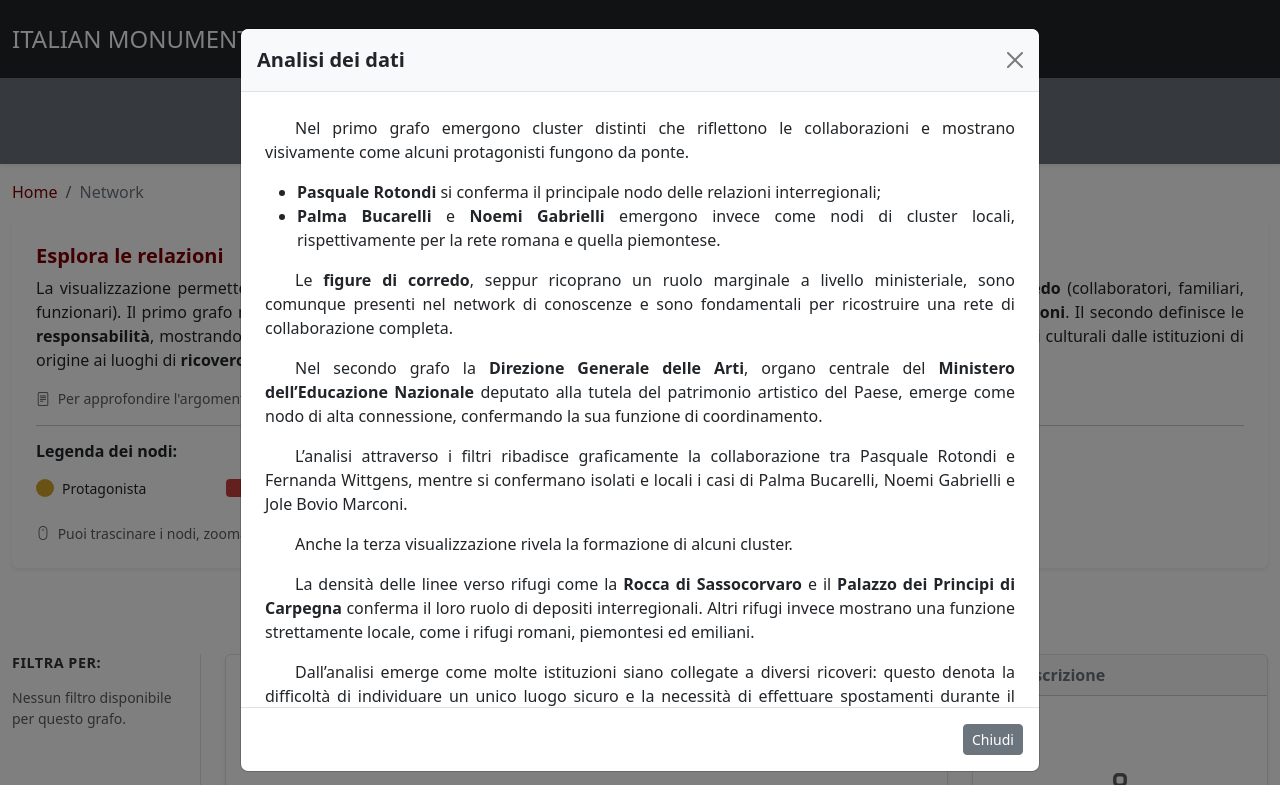
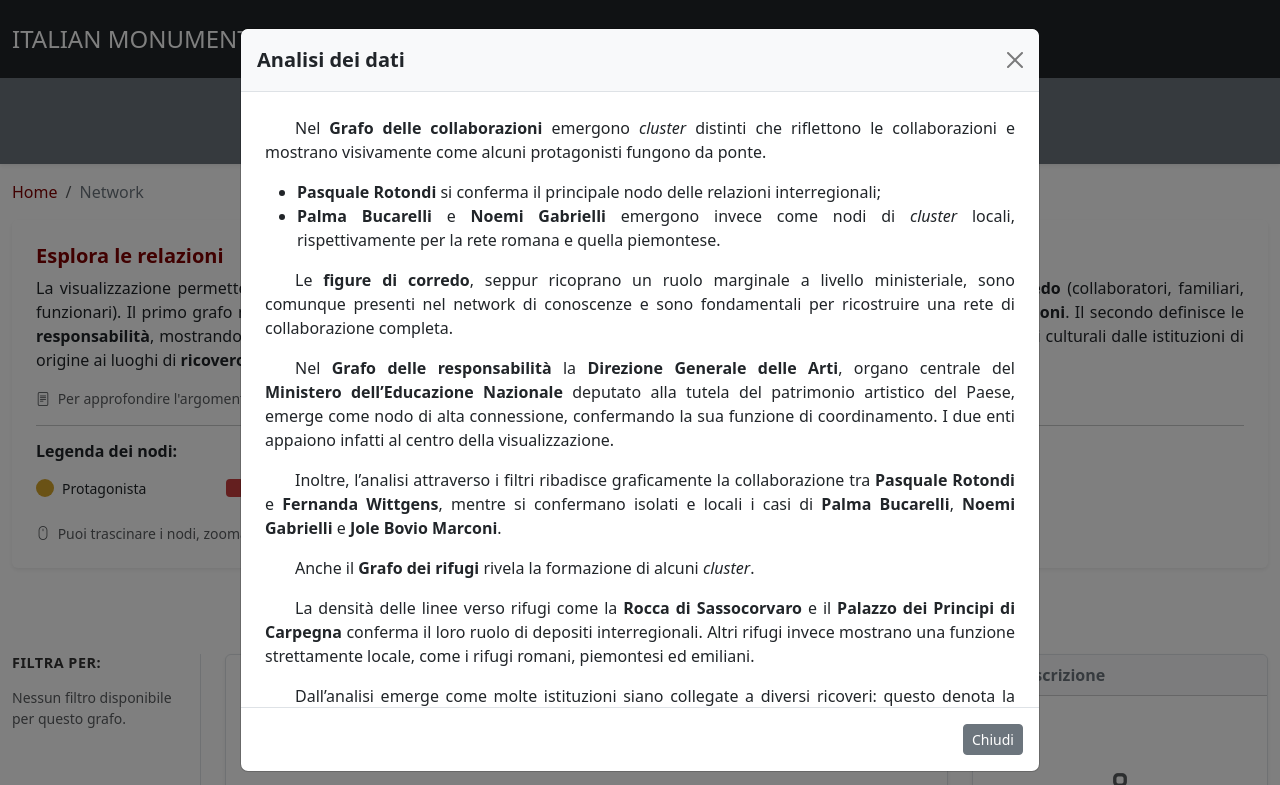
Before and after one commit to elisapoloni/Italian-Monuments-Men-and-Women_DH, a plain HTML site: page network.html in a window 1280 px wide. Both pictures are taken after a click on the link "analisi dei dati". Shown: the top 785 px of the page. Drawn offline with nearby package versions, Linux system fonts and the light colour scheme; a script that the page names is missing.

Commit message:
Refactor network.html structure and content

```diff
--- a/network.html
+++ b/network.html
@@ -200,13 +200,13 @@
             </div>
             <div class="modal-body p-4">
                 <p class="card-text" style="text-align: justify; text-indent: 30px;">
-                    Nel primo grafo emergono cluster distinti che riflettono le collaborazioni e mostrano
+                    Nel <b>Grafo delle collaborazioni</b> emergono <em>cluster</em> distinti che riflettono le collaborazioni e mostrano
                     visivamente come alcuni protagonisti fungono da ponte.
                 </p>
 
                 <ul class="card-text" style="text-align: justify;">
                     <li><b>Pasquale Rotondi</b> si conferma il principale nodo delle relazioni interregionali;</li>
-                    <li><b>Palma Bucarelli</b> e <b>Noemi Gabrielli</b> emergono invece come nodi di cluster locali,
+                    <li><b>Palma Bucarelli</b> e <b>Noemi Gabrielli</b> emergono invece come nodi di <em>cluster</em> locali,
                         rispettivamente per la rete romana e quella piemontese.</li>
                 </ul>
 
@@ -216,19 +216,19 @@
                 </p>
 
                 <p class="card-text" style="text-align: justify; text-indent: 30px;">
-                    Nel secondo grafo la <b>Direzione Generale delle Arti</b>, organo centrale del <b>Ministero
+                    Nel <b>Grafo delle responsabilità</b> la <b>Direzione Generale delle Arti</b>, organo centrale del <b>Ministero
                     dell’Educazione Nazionale</b> deputato alla tutela del patrimonio artistico del Paese, emerge
-                    come nodo di alta connessione, confermando la sua funzione di coordinamento.
+                    come nodo di alta connessione, confermando la sua funzione di coordinamento. I due enti appaiono infatti al centro della visualizzazione.
                 </p>
 
                 <p class="card-text" style="text-align: justify; text-indent: 30px;">
-                    L’analisi attraverso i filtri ribadisce graficamente la collaborazione tra Pasquale Rotondi e
-                    Fernanda Wittgens, mentre si confermano isolati e locali i casi di Palma Bucarelli, Noemi Gabrielli e
-                    Jole Bovio Marconi.
+                    Inoltre, l’analisi attraverso i filtri ribadisce graficamente la collaborazione tra <b>Pasquale Rotondi</b> e
+                    <b>Fernanda Wittgens</b>, mentre si confermano isolati e locali i casi di <b>Palma Bucarelli</b>, <b>Noemi Gabrielli</b> e
+                    <b>Jole Bovio Marconi</b>.
                 </p>
 
                 <p class="card-text" style="text-align: justify; text-indent: 30px;">
-                    Anche la terza visualizzazione rivela la formazione di alcuni cluster.
+                    Anche il <b>Grafo dei rifugi</b> rivela la formazione di alcuni <em>cluster</em>.
                 </p>
 
                 <p class="card-text" style="text-align: justify; text-indent: 30px;">
```
